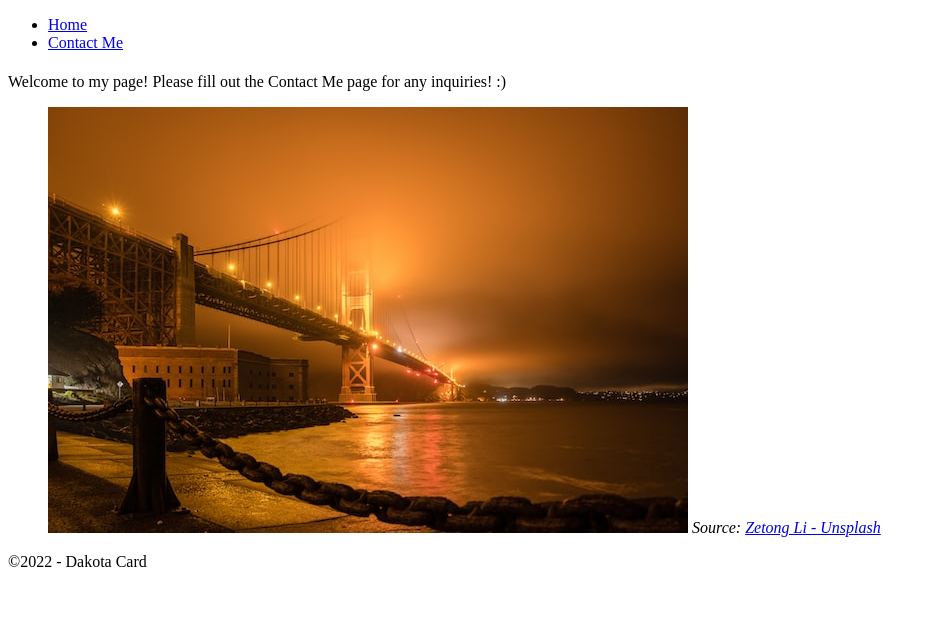
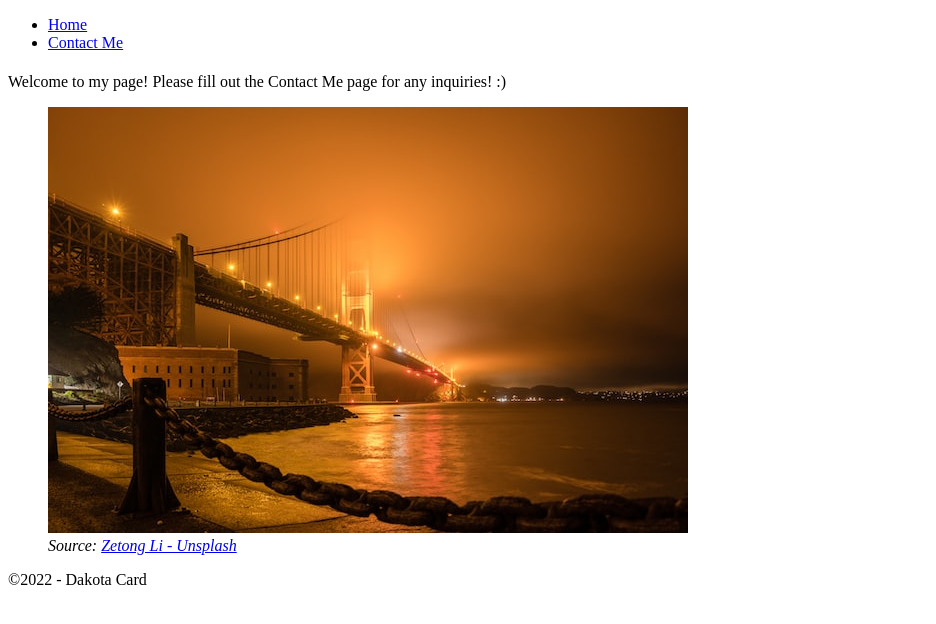
Before and after one commit to Dakota-Card-Programming/html-lab3, a plain HTML site: page index.html in a window 1280 px wide. Shown: the whole page, without its empty margins (0-936 px from the left). Drawn offline with Linux system fonts and the light colour scheme.

Commit message:
added br

```diff
--- a/index.html
+++ b/index.html
@@ -33,7 +33,7 @@
             <section>
                 <figure>
 
-                    <img src="./zetong-li-bLobpucHIvw-unsplash.jpg" alt="beautiful photo of bridge">
+                    <img src="./zetong-li-bLobpucHIvw-unsplash.jpg" alt="beautiful photo of bridge"><br>
                     <!--we are linking and citing to the artist because the photo isnt ours-->
                     <cite>
                         Source: <a href=https://unsplash.com/@zetong>Zetong Li - Unsplash</a>
```
